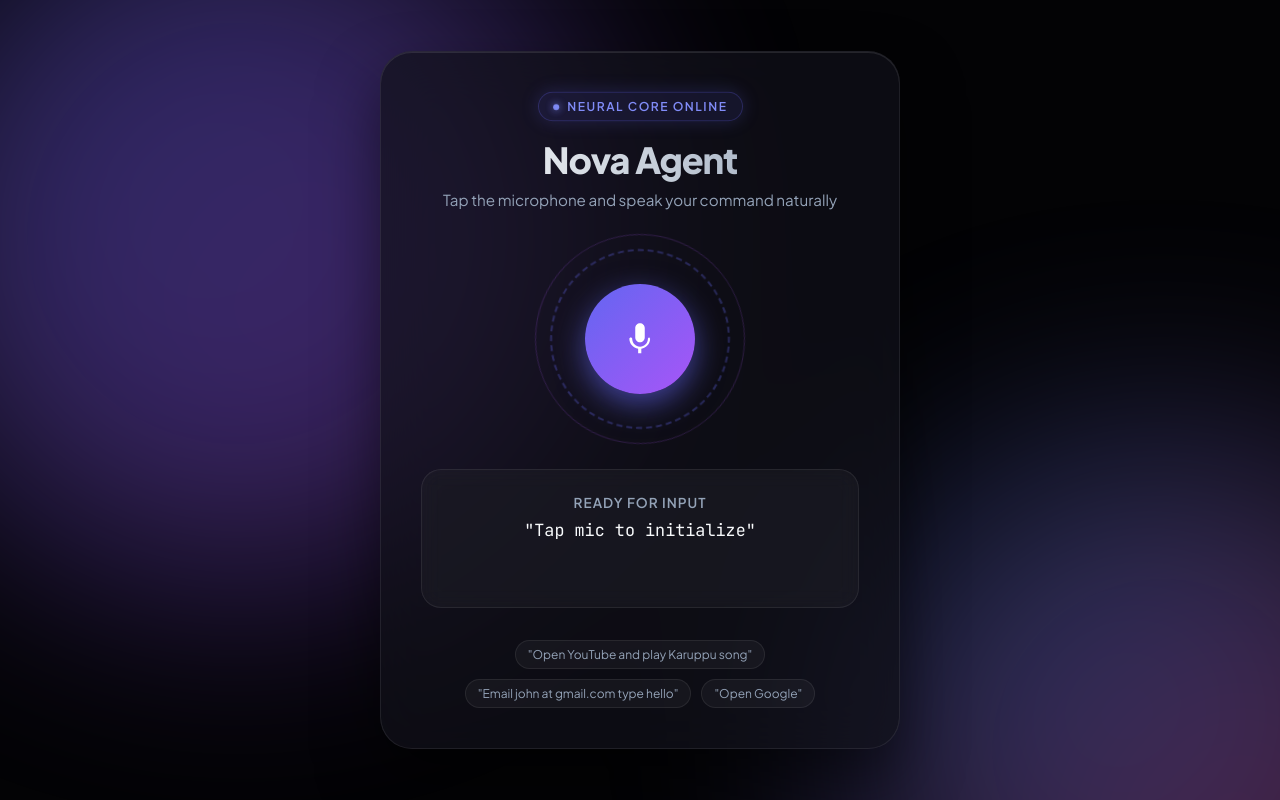
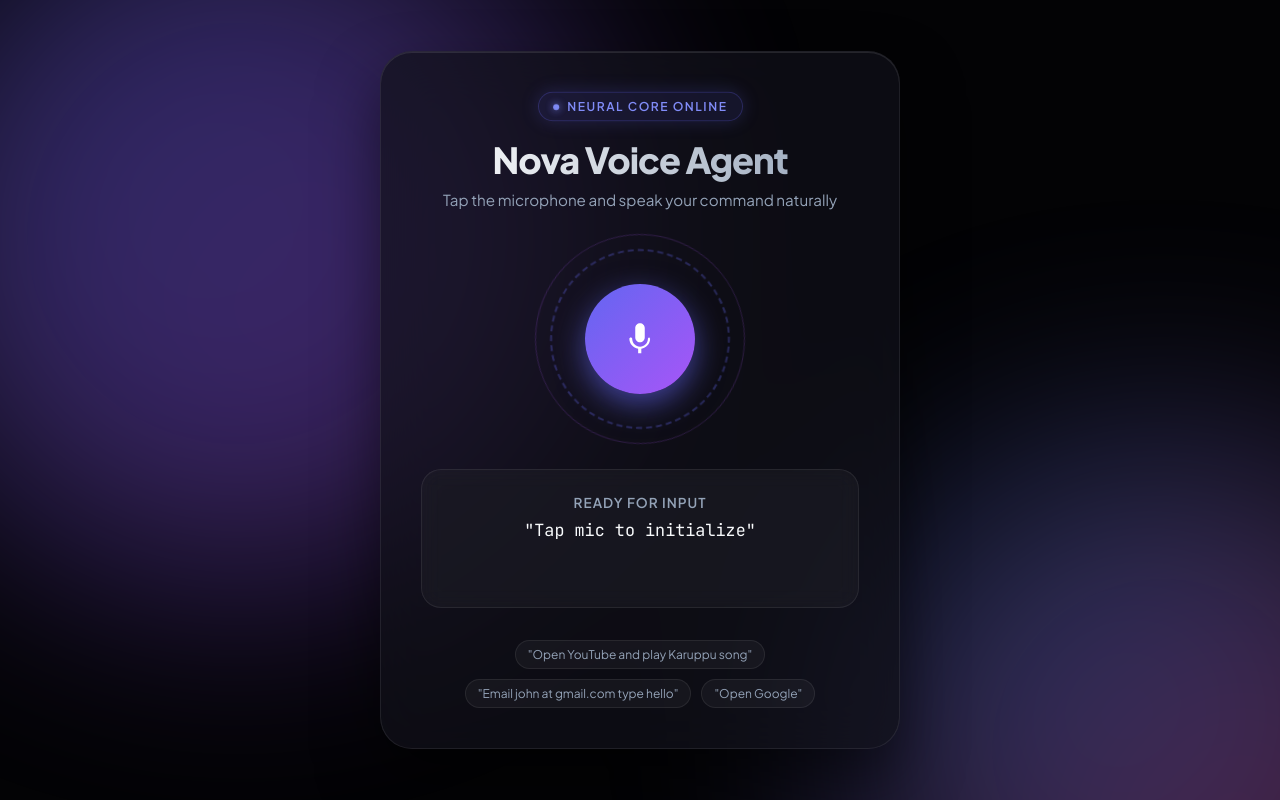
Before and after one commit to subhiksharu/AI, a Flask app: page / in a window 1280 px wide. Run offline with Flask 3, Linux system fonts and the light colour scheme.

Commit message:
Update index.html

```diff
--- a/templates/index.html
+++ b/templates/index.html
@@ -341,7 +341,7 @@
                 <div class="dot"></div>
                 Neural Core Online
             </div>
-            <h1>Nova Agent</h1>
+            <h1>Nova Voice Agent</h1>
             <p class="subtitle">Tap the microphone and speak your command naturally</p>
         </div>
 
```
